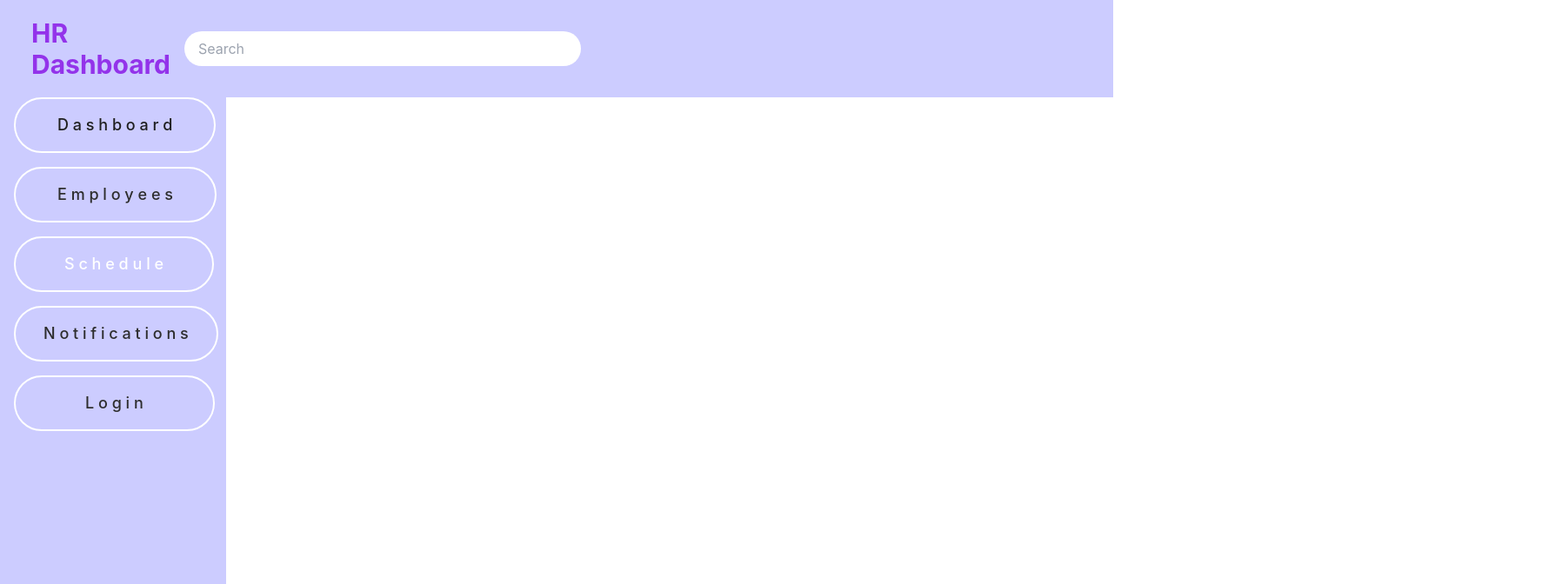
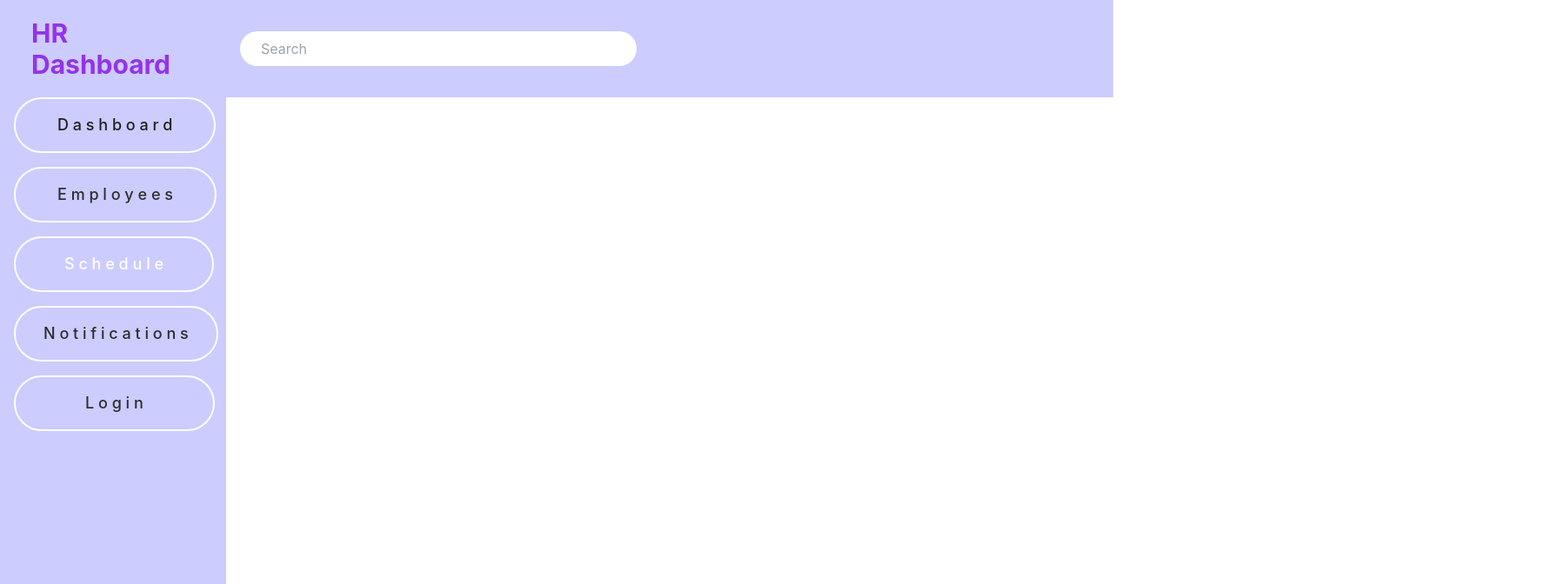
Before and after one commit to ksjarm/HRDashboard, a Vue app in the folder FrontEnd/: page /shedule in a window 1280 px wide. Shown: the top 672 px of the page at 87% size, 1788 px wide, since content can reach past the window. Built offline with nearby package versions, Linux system fonts and the light colour scheme.

Commit message:
Main view clean up

```diff
--- a/FrontEnd/src/App.vue
+++ b/FrontEnd/src/App.vue
@@ -1,10 +1,10 @@
 <template>
   <nav class="bg-purple-800 p-5 text-white flex items-center">
     <div class="text-3xl text-purple-600 font-bold ml-4">HR Dashboard</div>
-    <div class="bg-white rounded-full p-2 flex items-center ml-4">
+    <div class="bg-white rounded-full p-2 flex items-center ml-20">
       <input
         type="text"
-        class="bg-transparent outline-none w-110 pl-2 text-gray-500"
+        class="bg-transparent outline-none w-110 pl-4 text-gray-500"
         placeholder="Search"
       />
     </div>
--- a/FrontEnd/src/components/Shedule.vue
+++ b/FrontEnd/src/components/Shedule.vue
@@ -1,20 +1,13 @@
 <template>
-    <div class="min-h-screen bg-gray-50 py-12 px-4 sm:px-6 lg:px-8 text-dark-300">
-      <div class="text-center">
-        <h1 class="font-bold">
-          <span class="schedule-text">Schedule</span> - {{ title }}
-        </h1>
-      </div>
+  <div class="min-h-screen bg-gray-50 py-12 px-4 sm:px-6 lg:px-8 text-dark-300">
+    <div class="text-center">
+      <h1 class="font-bold schedule-header">
+      </h1>
     </div>
-  </template>
+  </div>
+</template>
 
-  <style scoped>
-  .schedule-text {
-    font-size: 32px;
-    display: block;
-    text-align: left;
-  }
-  </style>
+
 
   <script setup lang="ts">
   import { useShiftsStore } from '@/stores/shiftsStore';
```
